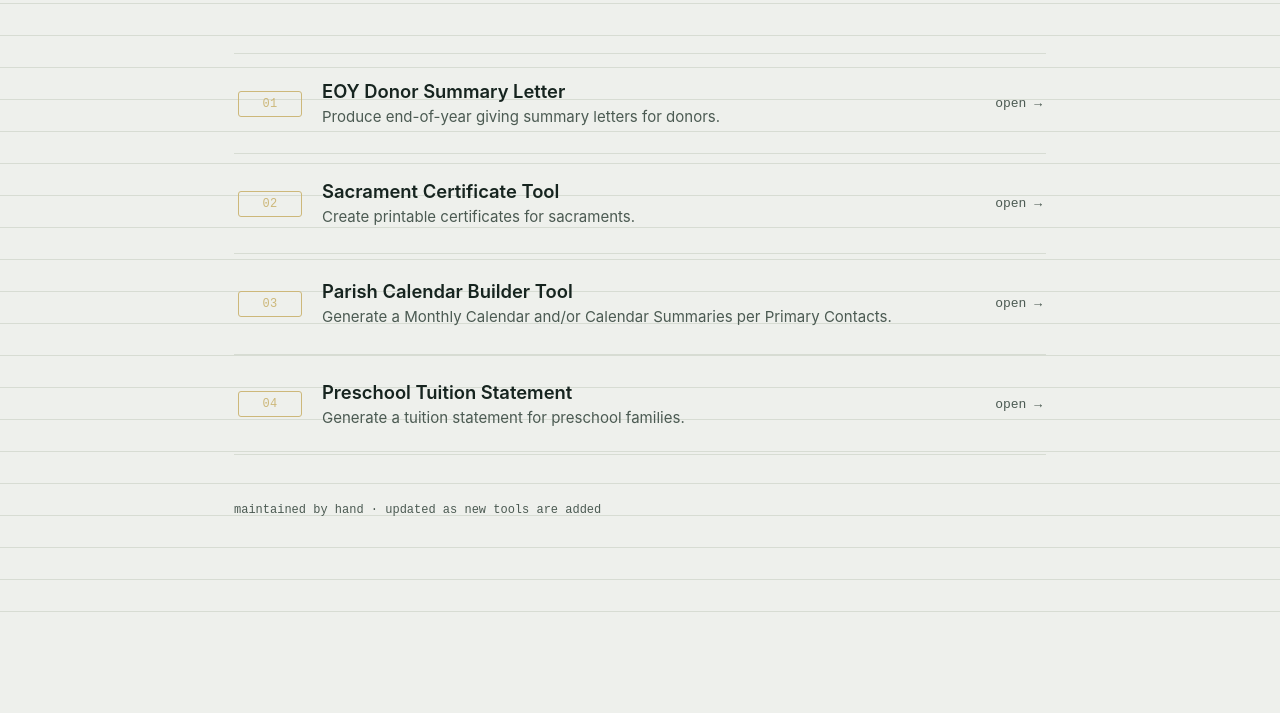
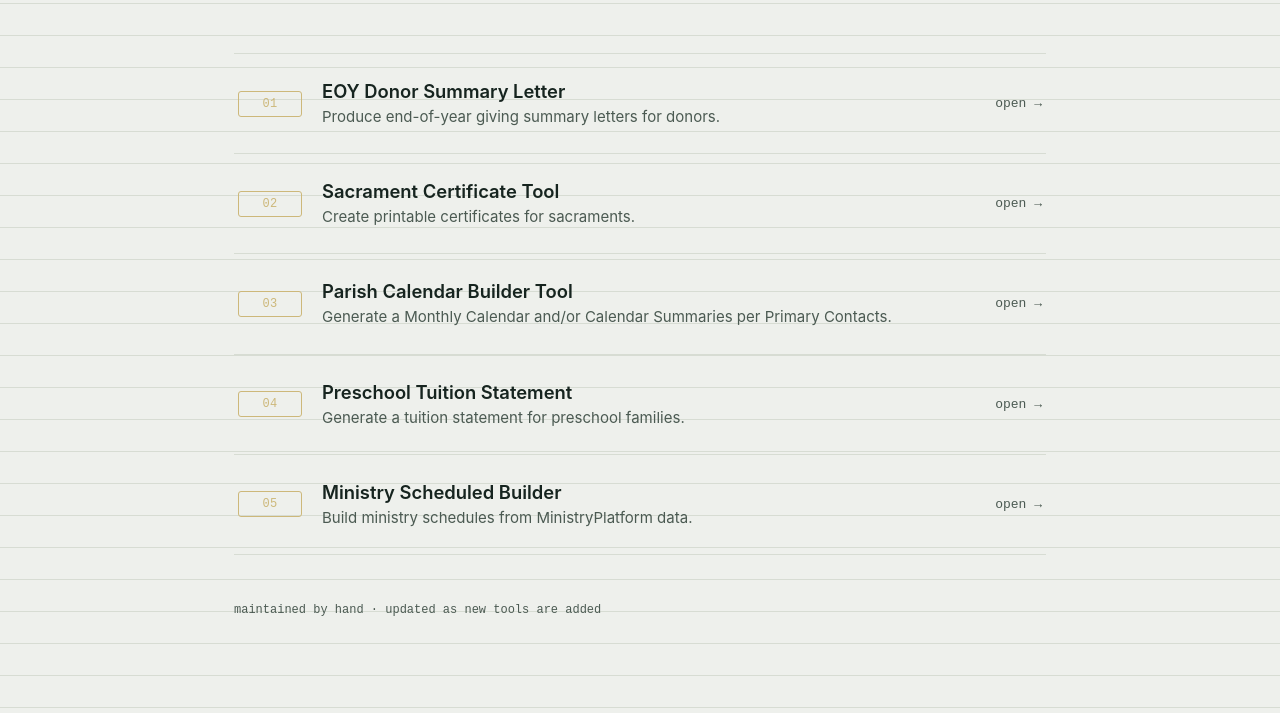
Before and after one commit to katieherzing-ai/my-merge-tools, a plain HTML site: page index.html in a window 1280 px wide. Shown: the part 285-998 px from the top of the page. Before the commit the page ends 898 px from the top, so only its background shows below. Drawn offline with Linux system fonts and the light colour scheme.

Commit message:
Add Ministry Scheduled Builder to index.html

```diff
--- a/index.html
+++ b/index.html
@@ -189,6 +189,11 @@
       file: "Preschool_Tuition_Statement.html",
       name: "Preschool Tuition Statement",
       desc: "Generate a tuition statement for preschool families."
+    },
+    {
+      file: "Ministry-scheduled-builder.html",
+      name: "Ministry Scheduled Builder",
+      desc: "Build ministry schedules from MinistryPlatform data."
     }
   ];
 
```
